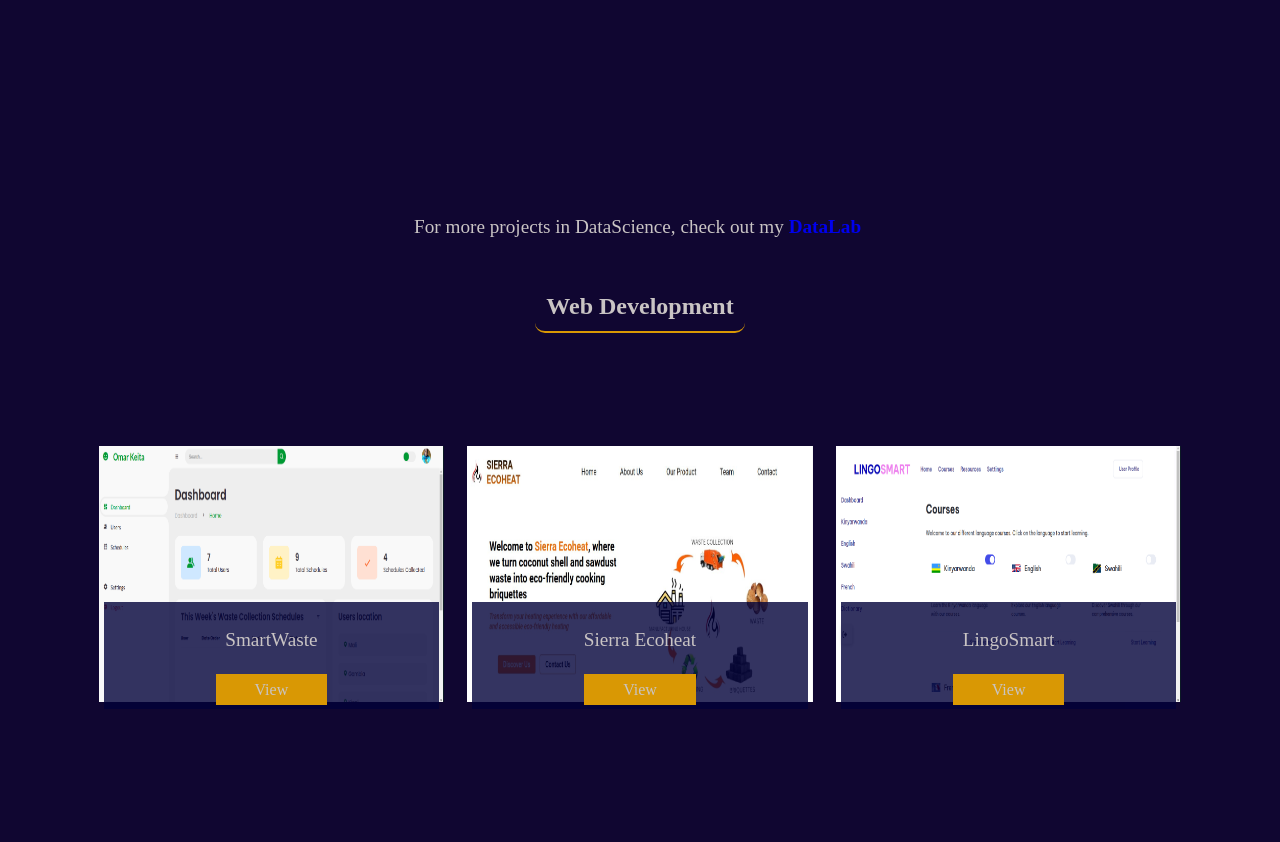
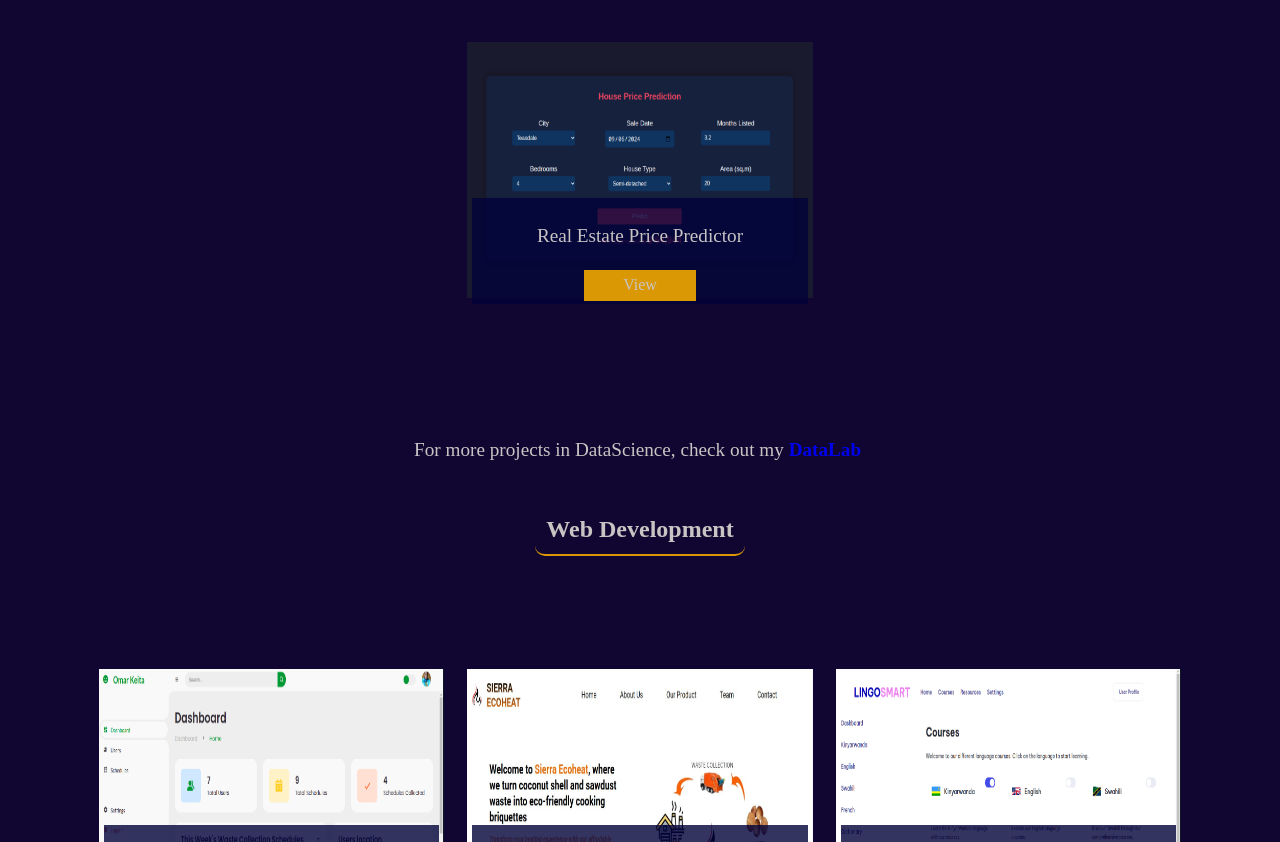
Before and after one commit to O-keita/Portfolio2024, a plain HTML site: page index.html in a window 1280 px wide. Shown: the part 2738-3580 px from the top of the page. Drawn offline with Linux system fonts and the light colour scheme; some icons are missing.

Commit message:
project added

```diff
--- a/index.html
+++ b/index.html
@@ -189,6 +189,15 @@
               >
             </div>
           </div>
+          <div class="project">
+            <img src="images/realestate.png" alt="" />
+            <div class="project-title">
+              <p>Real Estate Price Predictor</p>
+              <a href="https://ml-projects-2-23lv.onrender.com/" target="_blank"
+                >View</a
+              >
+            </div>
+          </div>
         </div>
       </div>
       <p>
```
Also changed, not shown: images/realestate.png (added).
